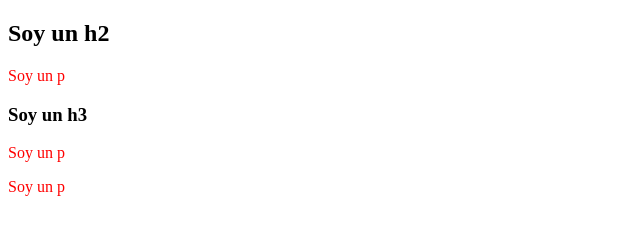
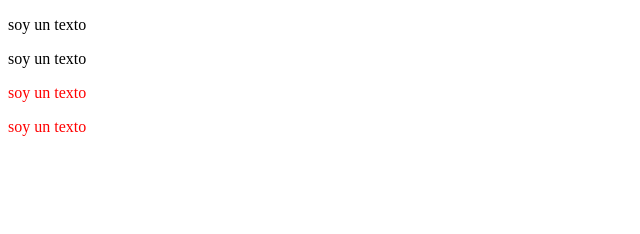
Before and after one commit to irving-mx/CursoDefinitivoHTMLyCSS, a plain HTML site: page claseCombinadores/index.html in a window 1280 px wide. Shown: the whole page, without its empty margins (0-640 px from the left). Drawn offline with Linux system fonts and the light colour scheme.

Commit message:
combinadores, hijo directo (>)

```diff
--- a/claseCombinadores/index.html
+++ b/claseCombinadores/index.html
@@ -8,12 +8,18 @@
     </head>
     <body>
         <div>
-            <h2>Soy un h2</h2>
-            <p>Soy un p</p>
-            <!-- <h2>Soy un h2</h2> -->
-            <h3>Soy un h3</h3>
-            <p>Soy un p</p>
-            <p>Soy un p</p>
+            <article>
+                <p>soy un texto</p>
+            </article>
+            <article>
+                <p>soy un texto</p>
+            </article>
+            <section>
+                <div>
+                    <p>soy un texto</p>
+                </div>
+            </section>
+            <p>soy un texto</p>
         </div>
     </body>
 </html>
--- a/claseCombinadores/style.css
+++ b/claseCombinadores/style.css
@@ -1,3 +1,3 @@
-h2 ~ p {
+div > p {
     color: red;
 }
```
